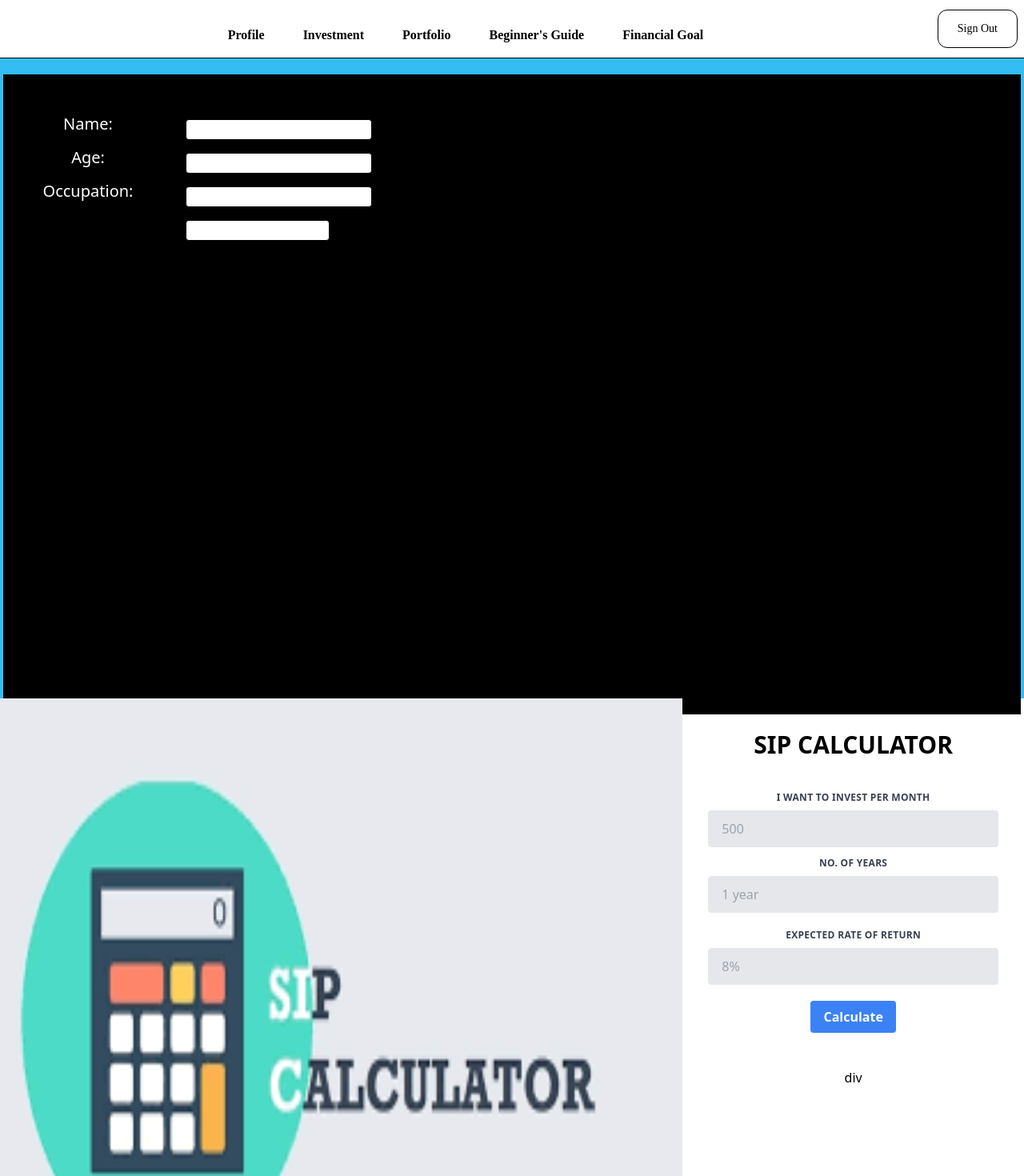
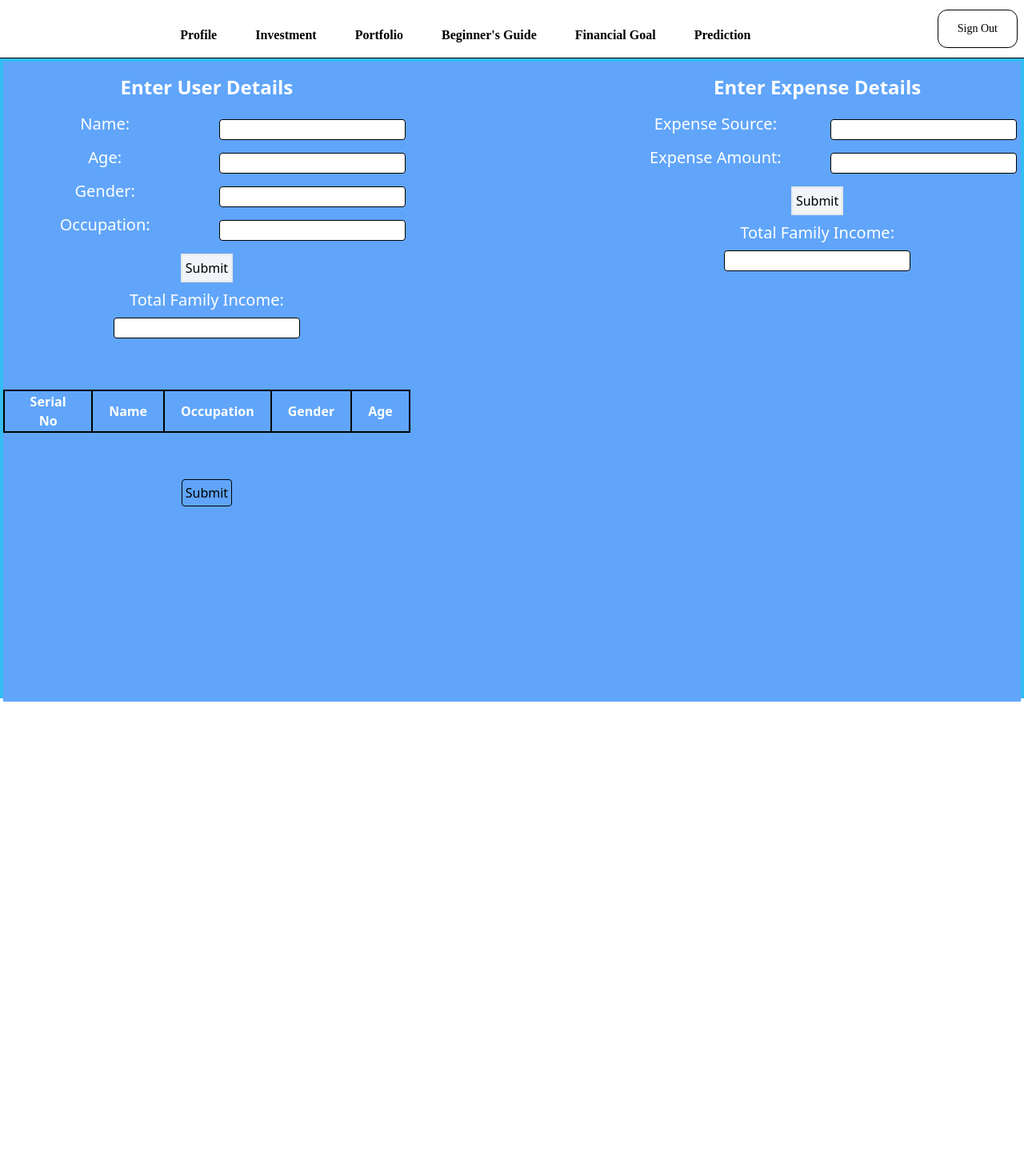
Before and after one commit to Jainilshah07/HackNiche_TheBoys, a React (Create React App) app in the folder client/: page /profile in a window 1280 px wide. Shown: the top 1470 px of the page at 80% size. After the commit the page ends 877 px from the top, so only its background shows below. Built offline with nearby package versions, Linux system fonts and the light colour scheme.

Commit message:
prediction,sip done

```diff
--- a/client/src/App.js
+++ b/client/src/App.js
@@ -1,12 +1,14 @@
 import { BrowserRouter, Route, Routes } from 'react-router-dom';
 import './App.css';
 import Navbar from './components/Navbar';
+import Prediction from './components/Prediction';
 import Budget from './pages/budget/Budget';
 import DataLowRisk from './pages/budget/DataLowRisk';
 import DataModerateRisk from './pages/budget/DataModerateRisk';
 import Stocks from './pages/dataofrisks/Stocks';
 import Login from './pages/login/Login';
 import Register from './pages/login/Register';
+import Main from './pages/portfolio/Main';
 import Profile from './pages/profile/Profile';
 import SIP from './pages/Sip/SIP';
 
@@ -21,14 +23,15 @@ function App() {
           <Route exact path='/profile' element={<Profile />}></Route>
           <Route exact path='/investment' element={<Budget />}></Route>
           <Route exact path='/Low-Risk' element={<DataLowRisk />}></Route>
-          {/* <Route exact path='/Moderate-Risk' element={<DataMod />}></Route> */}
           <Route exact path='/Moderate-Risk' element={<DataModerateRisk />}></Route>
           <Route exact path='/High-Risk' element={<DataModerateRisk />}></Route>
-          <Route exact path='/financial-goal-plan' element={<DataModerateRisk />}></Route>
+          <Route exact path='/financial-goal-plan' element={<SIP />}></Route>
+          <Route exact path='/portfolio' element={<Main />}></Route>
           <Route exact path='/stocks-data' element={<Stocks />}></Route>
+          <Route exact path='/prediction' element={<Prediction />}></Route>
 
         </Routes>
-        <SIP />
+
         {/* <Footer /> */}
       </BrowserRouter>
     </div>
--- a/client/src/components/Navbar.js
+++ b/client/src/components/Navbar.js
@@ -39,6 +39,9 @@ const Navbar = () => {
           <Link to="/financial-goal-plan" className="block lg:inline-block text-base lg:mt-0 text-black hover:bg-gray-200 p-2 hover:rounded-full mr-4 lg:mr-8">
             <span>Financial Goal</span>
           </Link>
+          <Link to="/prediction" className="block lg:inline-block text-base lg:mt-0 text-black hover:bg-gray-200 p-2 hover:rounded-full mr-4 lg:mr-8">
+            <span>Prediction</span>
+          </Link>
 
           {/* <Link to="/events/data-2-knowledge" className="block lg:inline-block text-base lg:mt-0 text-black hover:bg-gray-200 p-2 hover:rounded-full mr-4 lg:mr-8">
             <span>Data 2 Knowledge</span>
--- /dev/null
+++ b/client/src/components/Prediction.js
@@ -0,0 +1,51 @@
+import React, { useState, useEffect } from "react";
+import stocksdata from "../data/stocks.json";
+
+const Prediction = () => {
+    const [stocksData, setStocksData] = useState([]);
+  const getApiData = async () => {
+    try {
+      setStocksData(stocksdata);
+    } catch (error) {
+      console.log("Error in getting data", error);
+    }
+  };
+
+  useEffect(() => {
+    getApiData();
+  }, []);
+  return (
+    <div>
+      <div className="grid grid-cols-3">
+        <div className="col-span-1">
+        <div className="row">
+            <table className="table-auto mx-auto my-14 ">
+              <thead>
+                <tr className="border-2 border-black">
+                  <th className="px-5 border-2 border-black">Serial No</th>
+                  <th className="px-5 border-2 border-black">Symbol</th>
+                  <th className="px-5 border-2 border-black">Open</th>
+                  <th className="px-5  border-2 border-black">Predicted</th>
+                </tr>
+              </thead>
+              <tbody>
+                {stocksData.map((data, index) => (
+                  <tr className="" role="row" key={data.id}>
+                    <td className="mx-5 border-2 border-black" scope="row">
+                      {index + 1}
+                    </td>
+                    <td className="border-2 border-black">{data.Symbol}</td>
+                    <td className="border-2 border-black">{data.Open}</td>
+                    <td className="border-2 bg-green-200 border-black">{data.Close}</td>
+                  </tr>
+                ))}
+              </tbody>
+            </table>
+          </div>
+        </div>
+      </div>
+    </div>
+  )
+}
+
+export default Prediction
--- /dev/null
+++ b/client/src/components/SipChart.js
@@ -0,0 +1,36 @@
+import React from 'react';
+import { LineChart, Line, XAxis, YAxis, CartesianGrid, Tooltip, Legend } from 'recharts';
+
+const data = [
+    { name: '2015', Stocks: 2400,  },
+    { name: '2016', Stocks: 3800 },
+    { name: '2017', Stocks: 4800 },
+    { name: '2018', Stocks: 5000 },
+    { name: '2019', Stocks: 5800 },
+    { name: '2020', Stocks: 4800 },
+    { name: '2021', Stocks: 9600 },
+    { name: '2022', Stocks: 9800 },
+];
+
+const SipChart = () => {
+    return (
+        <LineChart
+            width={500}
+            height={300}
+            data={data}
+            margin={{
+                top: 5, right: 30, left: 20, bottom: 5,
+            }}
+        >
+            <CartesianGrid strokeDasharray="3 3" />
+            <XAxis dataKey="name" />
+            <YAxis />
+            <Tooltip />
+            <Legend />
+            <Line type="monotone" dataKey="Stocks" stroke="#8884d8" activeDot={{ r: 8 }} />
+
+        </LineChart>
+    );
+};
+
+export default SipChart;
--- a/client/src/pages/Sip/SIP.js
+++ b/client/src/pages/Sip/SIP.js
@@ -1,14 +1,17 @@
-import React, { useState } from 'react'
-import sip from "../../assets/Sip.png"
+import React, { useState, useEffect } from "react";
+import sip from "../../assets/Sip.png";
+import BondChart from "../../components/BondCharts";
+import SipChart from "../../components/SipChart";
+
 
 const SIP = () => {
+
   let res;
 
   const [input, setInput] = useState({
     amount: "",
     years: "",
-        roi: ""
-
+    roi: "",
   });
 
   const InputHandler = (e) => {
@@ -25,62 +28,90 @@ const SIP = () => {
 
   const SubmitHandler = async (e) => {
     e.preventDefault();
-        const newRecord = { ...input, id: new Date().getTime().toString() }
-        setRecords({ ...records, newRecord })
-        // const user = { amount: input.amount, years: input.years, roi: input.roi }
-        // console.log(user);
-        sip = parseInt(newRecord.amount) * (([1 + parseInt(newRecord.roi)] * 12 * parseInt(newRecord.years) - 1) / (parseInt(newRecord.roi)) * (1 + parseInt(newRecord.roi)))
-        console.log(sip)
+    const newRecord = { ...input, id: new Date().getTime().toString() };
+    setRecords({ ...records, newRecord });
+    sip =
+      parseInt(newRecord.amount) *
+      ((([1 + parseInt(newRecord.roi)] * 12 * parseInt(newRecord.years) - 1) /
+        parseInt(newRecord.roi)) *
+        (1 + parseInt(newRecord.roi)));
+    // console.log(sip)
+    document.getElementById("result").innerHTML = sip / 10;
     setInput({
-            EmailIdId: "", Password: "",
+      EmailIdId: "",
+      Password: "",
     });
   };
 
   return (
     <div>
-            <div className='grid grid-cols-3'>
-                <div className="col-span-2">
-                    <img className='w-screen h-screen' src={sip} alt="" />
+      <div className="grid grid-cols-3">
+        <div className="col-span-2 my-20 mx-32 h-screen w-full">
+          <SipChart />
+        </div>
 
-                </div>
-                <div className='col-span-1 mx-5'>
-                    <h1 className='font-extrabold text-3xl my-10'>SIP CALCULATOR</h1>
+        <div className="col-span-1 mx-5">
+          <h1 className="font-extrabold text-3xl my-10">SIP CALCULATOR</h1>
 
-                    <div className='row'>
+          <div className="row">
             <form onSubmit={SubmitHandler} className="w-full max-w-lg ">
               <div className="flex flex-wrap -mx-auto mb-6">
                 <div className="w-full  px-3 mb-6 md:mb-0">
                   <div className="row">
-                                        <label className="block uppercase tracking-wide text-gray-700 text-xs font-bold mb-2" for="grid-first-name">
+                    <label
+                      className="block uppercase tracking-wide text-gray-700 text-xs font-bold mb-2"
+                      for="grid-first-name"
+                    >
                       I want to invest per month
                     </label>
-                                        <input name="amount"
+                    <input
+                      name="amount"
                       value={input.amount}
                       onChange={InputHandler}
-                                            className="appearance-none block w-full bg-gray-200 text-gray-700 border rounded py-3 px-4 mb-3 leading-tight focus:outline-none focus:bg-white" id="grid-first-name" type="text" placeholder="500" />
+                      className="appearance-none block w-full bg-gray-200 text-gray-700 border rounded py-3 px-4 mb-3 leading-tight focus:outline-none focus:bg-white"
+                      id="grid-first-name"
+                      type="text"
+                      placeholder="500"
+                    />
                   </div>
                   <div className="row">
                     <div className="">
-                                            <label className="block uppercase tracking-wide text-gray-700 text-xs font-bold mb-2" for="grid-last-name">
+                      <label
+                        className="block uppercase tracking-wide text-gray-700 text-xs font-bold mb-2"
+                        for="grid-last-name"
+                      >
                         No. of Years
                       </label>
-                                            <input name="years"
+                      <input
+                        name="years"
                         value={input.years}
-                                                onChange={InputHandler} className="appearance-none block w-full bg-gray-200 text-gray-700 border border-gray-200 rounded py-3 px-4 leading-tight focus:outline-none focus:bg-white focus:border-gray-500" id="grid-last-name" type="text" placeholder="1 year" />
+                        onChange={InputHandler}
+                        className="appearance-none block w-full bg-gray-200 text-gray-700 border border-gray-200 rounded py-3 px-4 leading-tight focus:outline-none focus:bg-white focus:border-gray-500"
+                        id="grid-last-name"
+                        type="text"
+                        placeholder="1 year"
+                      />
                     </div>
-
                   </div>
 
                   <div className="row my-5">
                     <div className="">
-                                            <label className="block uppercase tracking-wide text-gray-700 text-xs font-bold mb-2" for="grid-last-name">
+                      <label
+                        className="block uppercase tracking-wide text-gray-700 text-xs font-bold mb-2"
+                        for="grid-last-name"
+                      >
                         Expected Rate of return
                       </label>
-                                            <input name="roi"
+                      <input
+                        name="roi"
                         value={input.roi}
-                                                onChange={InputHandler} className="appearance-none block w-full bg-gray-200 text-gray-700 border border-gray-200 rounded py-3 px-4 leading-tight focus:outline-none focus:bg-white focus:border-gray-500" id="grid-last-name" type="text" placeholder="8%" />
+                        onChange={InputHandler}
+                        className="appearance-none block w-full bg-gray-200 text-gray-700 border border-gray-200 rounded py-3 px-4 leading-tight focus:outline-none focus:bg-white focus:border-gray-500"
+                        id="grid-last-name"
+                        type="text"
+                        placeholder="8%"
+                      />
                     </div>
-
                   </div>
 
                   <div className="row my-5">
@@ -89,22 +120,20 @@ const SIP = () => {
                         Calculate
                       </button>
                     </div>
-
-                                    </div>
-
-
-                                </div>
-                            </div>
-
-                        </form>
-                        div
-                    </div>
-
                   </div>
                 </div>
               </div>
+            </form>
+            <div className="text-lg">
+              {" "}
+              Your Expected Returns are :{" "}
+              <span className="text-lg" id="result"></span>
+            </div>
+          </div>
+        </div>
+      </div>
+    </div>
+  );
+};
 
-    )
-}
-
-export default SIP
+export default SIP;
--- a/client/src/pages/portfolio/main.js
+++ b/client/src/pages/portfolio/main.js
@@ -58,6 +58,7 @@ const Main = () => {
                                 </tr>
                             </table>
                         </div>
+
 
                     </div>
                     <div className="col-span-1">
--- a/client/src/pages/profile/Profile.js
+++ b/client/src/pages/profile/Profile.js
@@ -7,7 +7,11 @@ const Profile = () => {
         occupation: "",
         gender: "",
         age: "",
+        source:"",
+        amount:""
     });
+
+    // const [ records, setRecords ] = useState([])
 
     const InputHandler = (e) => {
         const name = e.target.name;
@@ -21,70 +25,157 @@ const Profile = () => {
 
     const SubmitHandler = async (e) => {
         e.preventDefault();
-        const user = { name: input.name, occupation: input.occupation, age: input.age, gender: input.gender }
-        // console.log(user);
+        const member = { name: input.name, occupation: input.occupation, age: input.age, gender: input.gender }
+        // const newRecord = { ...input, id: new Date().getTime().toString() }
+        // console.log(records)
+        // setRecords({ ...records, newRecord })
         try {
-            if (user) {
-                const res = await axios.post("http://localhost:8000/api/User/register", user);
+            if (member) {
+                const res = await axios.post("http://localhost:8000/api/Fam/postFamDetails", member);
                 console.log(res.data);
-                // navigate("/login")
+                // localStorage.setItem("signature",res.data.signature)
             }
         } catch (error) {
             console.log("error form content", error)
         }
+
         setInput({
-            name: "", occupation: "", occupation: "", gender: "", age: ""
+            name: "", occupation: "", gender: "", age: ""
         });
     };
+    const SubmitHandler2 = async (e) => {
+        e.preventDefault();
+        const user = { source: input.source, amount: input.amount }
+        const newRecord = { ...input, id: new Date().getTime().toString() }
+        console.log(records)
+        setRecords({ ...records, newRecord })
+
+        setInput({
+            source: "", amount: ""
+
+        });
+    };
+
+
+
   return (
     <div className='mx-0 md:mx-0 h-screen bg-gradient-to-r from-[#34BDF3] to-[#34BDF3] p-1'>
-        <div className="bg-black h-screen">
-        <p className='text-2xl font-semibold my-4 mx-auto'>Enter User Details</p>
+        <div className="bg-blue-400 h-screen">
       <div className="row">
-      <div className="grid grid-cols-6">
+      <div className="grid grid-cols-5">
         <div className="col-span-2">
+        <p className='text-2xl font-semibold text-white my-4 mx-auto'>Enter User Details</p>
             <div className="row">
             <div className="grid grid-cols-2">
             <div className="col-span-1">
                 <p className='text-xl text-white font-medium'>Name: </p>
             </div>
             <div className="col-span-1">
-                <input className='border my-2 border-black mx-4 rounded' type="text" name="name" />
+                <input className='border my-2 border-black mx-4 rounded' type="text" value={input.name} onChange={InputHandler} name="name" />
             </div>
             <div className="col-span-1">
                 <p className='text-xl text-white font-medium'>Age: </p>
             </div>
             <div className="col-span-1">
-                <input className='border my-2 border-black mx-4 rounded' type="text" name="age" />
+                <input className='border my-2 border-black mx-4 rounded' type="text" value={input.age} onChange={InputHandler} name="age" />
+            </div>
+            <div className="col-span-1">
+                <p className='text-xl text-white font-medium'>Gender: </p>
+            </div>
+            <div className="col-span-1">
+                <input className='border my-2 border-black mx-4 rounded' type="text" value={input.gender} onChange={InputHandler} name="gender" />
             </div>
             <div className="col-span-1">
                 <p className='text-xl text-white font-medium'>Occupation: </p>
             </div>
             <div className="col-span-1">
-                <input className='border my-2 border-black mx-4 rounded' type="text" name="occupation" />
-            </div>
-            <div className='font-medium text-xl'>Total Family Income:</div>
-                <input className='border my-2 border-black mx-4 rounded' type="number" name="totalfamincome" />
+                <input className='border my-2 border-black mx-4 rounded' type="text" value={input.occupation} onChange={InputHandler} name="occupation" />
             </div>
             </div>
+            <div className="row">
+                <button className='border-2 bg-slate-100 my-2 p-1' onClick={SubmitHandler}>Submit</button>
+            </div>
+            {/* <div className="row">
+                <button  className='border-2 bg-slate-100 p-1' onClick={clearInput}>Add Member</button>
+            </div> */}
+
+            <div className='font-medium text-white text-xl'>Total Family Income:</div>
+                <input className='border my-2 border-black mx-4 rounded' type="number" name="totalfamincome" />
+
+            </div>
             <div className="row text-white">
+            <table className="table-auto mx-auto my-14 ">
+            <thead>
+              <tr className="border-2 border-black">
+                <th className="px-5 border-2 border-black">Serial No</th>
+                <th className="px-5 border-2 border-black">Name</th>
+                <th className="px-5 border-2 border-black">Occupation</th>
+                <th className="px-5 border-2 border-black">Gender</th>
+                <th className="px-5 border-2 border-black">Age</th>
+              </tr>
+            </thead>
+            <tbody>
+              {/* {records.map((data, index) => ( */}
+                {/* <tr className="text-white" role="row" key={data.id}>
+                  <td className="mx-5 border-2 border-black" scope="row">
+                    {index + 1}
+                  </td>
+                  <td className="border-2 border-black">{data.name}</td>
+                  <td className="border-2 border-black">{data.occupation}</td>
+                  <td className="border-2 border-black">{data.gender}</td>
+                  <td className="border-2 border-black">{data.age}</td>
+                </tr> */}
+              {/* ))} */}
+            </tbody>
+          </table>
 
+            </div>
+
+            <div>
+                <table>
+                    <tr>
+                        <th></th>
+                    </tr>
+                </table>
             </div>
             <div className="row"><button onClick={SubmitHandler} className='border p-1 border-black rounded '> Submit </button></div>
 
 
         </div>
-        <div className="col-span-2"></div>
+        <div className="col-span-1"></div>
+
+        <div className="col-span-2">
+            <div className="row">
+            <p className='text-2xl font-semibold text-white my-4 mx-auto'>Enter Expense Details</p>
+            <div className="row">
+            <div className="grid grid-cols-2">
+            <div className="col-span-1">
+                <p className='text-xl text-white font-medium'>Expense Source: </p>
+            </div>
+            <div className="col-span-1">
+                <input className='border my-2 border-black mx-4 rounded' type="text" value={input.source} onChange={InputHandler} name="source" />
+            </div>
+            <div className="col-span-1">
+                <p className='text-xl text-white font-medium'>Expense Amount: </p>
+            </div>
+            <div className="col-span-1">
+                <input className='border my-2 border-black mx-4 rounded' type="text" value={input.amount} onChange={InputHandler} name="amount" />
+            </div>
+            </div>
+            <div className="row">
+                <button className='border-2 bg-slate-100 my-2 p-1' onClick={SubmitHandler2}>Submit</button>
+            </div>
+
+            <div className='font-medium text-white text-xl'>Total Family Income:</div>
+                <input className='border my-2 border-black mx-4 rounded' type="number" name="totalfamincome" />
+
+            </div>
+            </div>
+        </div>
 
       </div>
       </div>
-
-      {/* <div className="row">
-        <p>Total Family Income:</p>
-        <input className='border my-2 border-black mx-4 rounded' type="number" name="totalfamincome" />
-      </div>
-      <div className="row"><button onClick={SubmitHandler} className='border p-1 border-black rounded '> Submit </button></div> */}
-        </div>
+</div>
 
 
     </div>
```
Also changed, not shown: 1 other file (tests, documents, lock files or other folders). Lines whose indentation alone changed are shown as unchanged.
